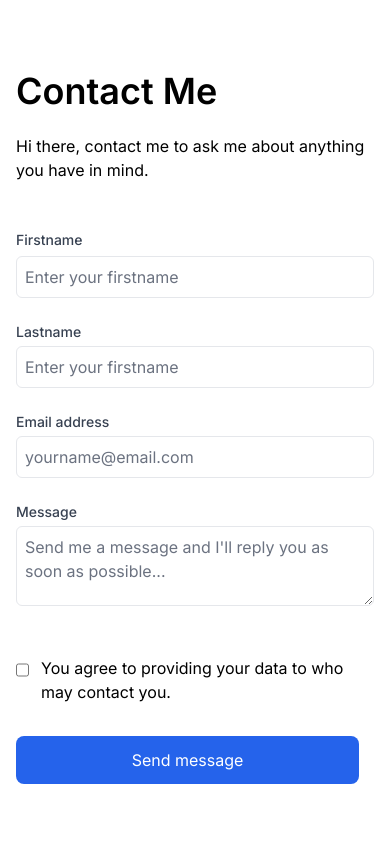
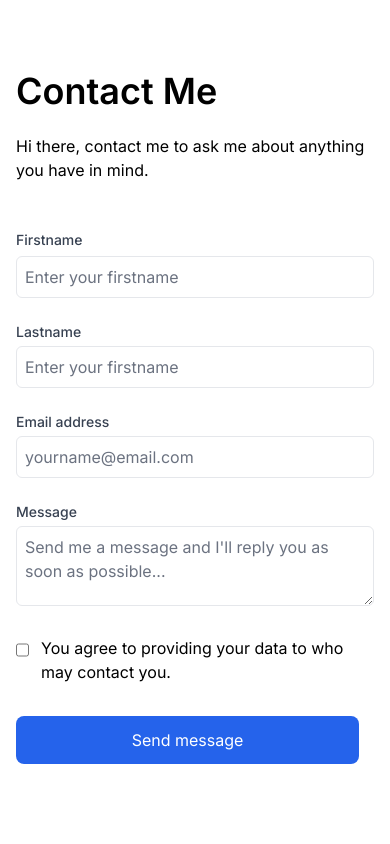
Before and after one commit to kofman10/HNG-TASK-1, a React (Vite) app: page /contact in a window 390 px wide. Shown: the top 844 px of the page. Built offline with nearby package versions, Linux system fonts and the light colour scheme.

Commit message:
feat: made adjustment to checkbox

```diff
--- a/src/pages/Contact.jsx
+++ b/src/pages/Contact.jsx
@@ -37,8 +37,8 @@ const Contact = () => {
         </div>
 
      <div className = 'flex mt-[24px] '>
-    <input id='checkbox' name = 'checkbox' type = 'checkbox' className = ''/>
-    <p className = 'ml-3 mt-5 lg:mt-[0px]'>You agree to providing your data to {name} who may contact you. </p>
+    <input id='checkbox' name = 'checkbox' type = 'checkbox' className = 'relative mb-5 lg:mb-0'/>
+    <p className = 'ml-3  lg:mt-[0px]'>You agree to providing your data to {name} who may contact you. </p>
      </div>
         <button type = 'submit' id='btn__submit' href='/contact' className="text-center bg-blue-600 h-[48px] p-3 w-[343px] lg:w-[720px] rounded-[8px] mt-[32px]  text-white">Send message</button>
      </form>
```
